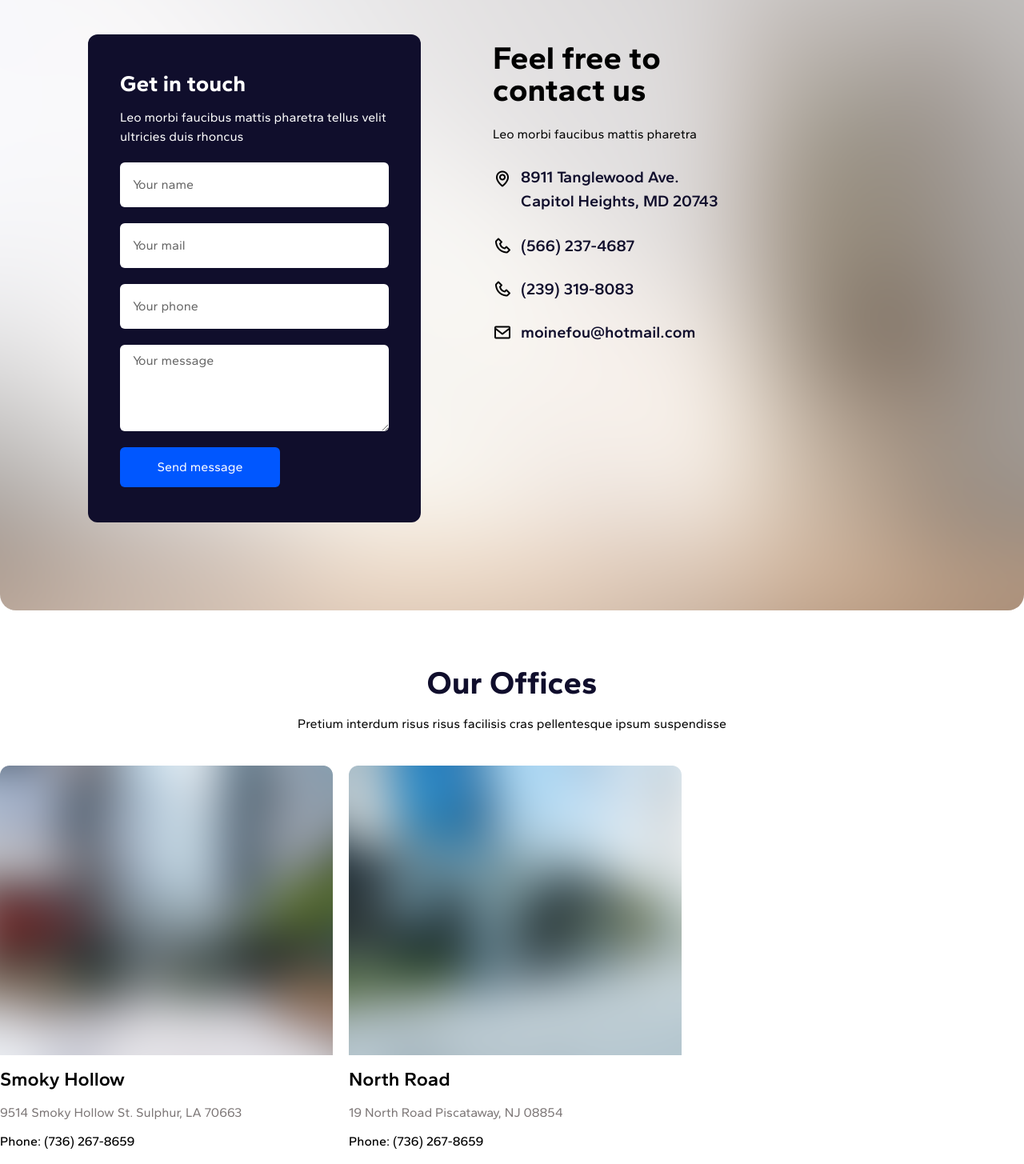
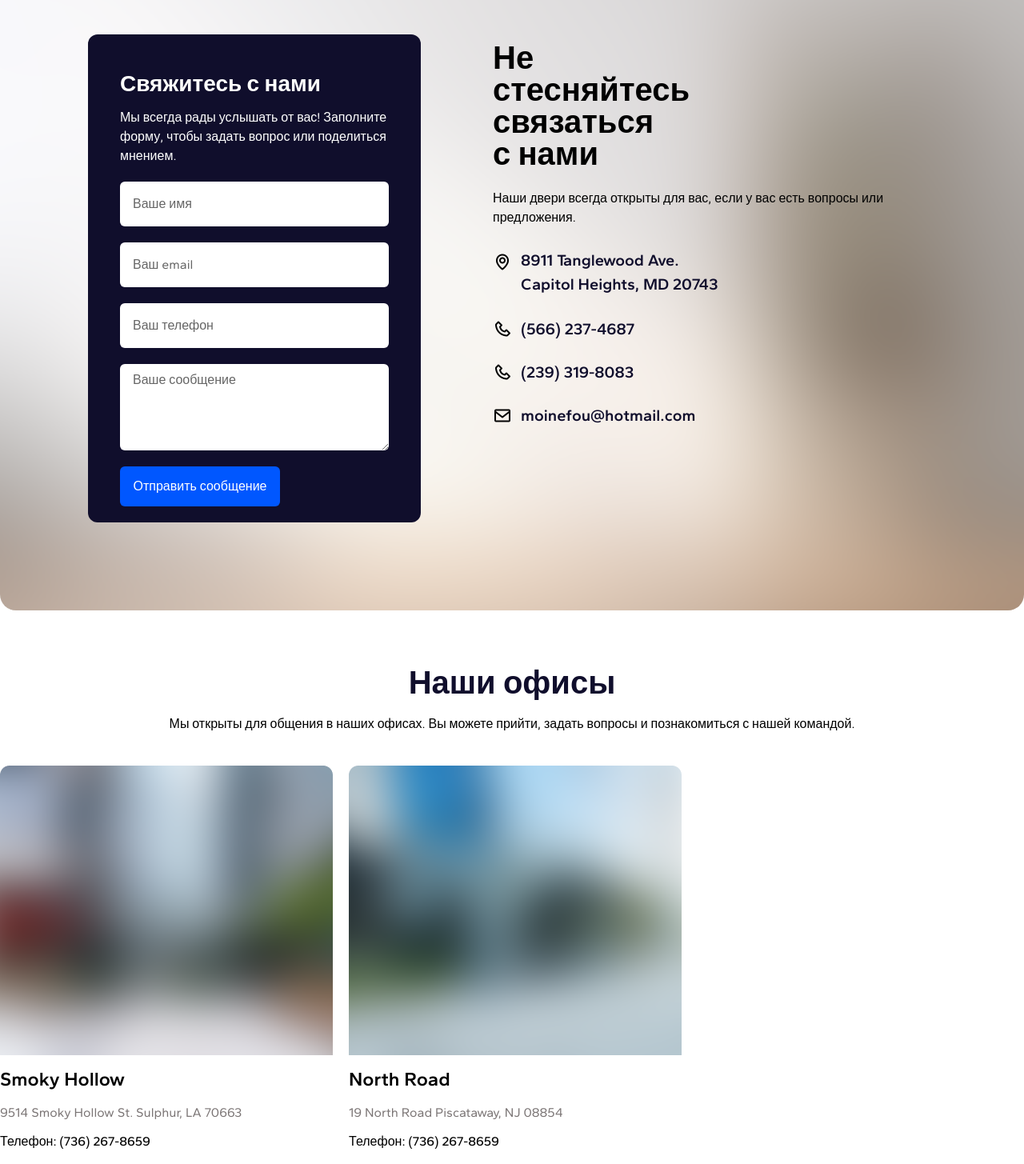
Before and after one commit to avazjanovsardorbek01/IMORAT, a Next.js app: page /contact in a window 1280 px wide. Shown: the part 180-1635 px from the top of the page at 80% size. Built offline with nearby package versions, Linux system fonts and the light colour scheme; some icons are missing.

Commit message:
Update-Contact

```diff
--- a/app/contact/page.jsx
+++ b/app/contact/page.jsx
@@ -23,11 +23,13 @@ export default function Home() {
         <div id="section-1-2" className="h-[830px] sm:h-max">
           <div className="flex sm:flex-col items-start sm:gap-[35px] sm:p-[20px] gap-[90px] p-[110px]">
             <div className="registration sm:w-[350px] sm:h-[570px] w-[416px] h-[610px] bg-[#100E2C] rounded-[12px] sm:p-[] text-[#fff] p-[40px]">
-              <h2 className="text-[28px] font-[700] pb-[10px]">Get in touch</h2>
+              <h2 className="text-[28px] font-[700] pb-[10px]">
+                Свяжитесь с нами
+              </h2>
 
               <p className="pb-[20px]">
-                Leo morbi faucibus mattis pharetra tellus velit ultricies duis
-                rhoncus
+                Мы всегда рады услышать от вас! Заполните форму, чтобы задать
+                вопрос или поделиться мнением.
               </p>
 
               <form
@@ -39,7 +41,7 @@ export default function Home() {
                   type="text"
                   id=""
                   name="name"
-                  placeholder="Your name"
+                  placeholder="Ваше имя"
                   className="p-[16px] bg-white rounded-[6px] sm:w-[280px] sm:p-[12px] w-[336px] outline-none text-[#666]"
                 />
 
@@ -47,7 +49,7 @@ export default function Home() {
                   type="email"
                   id=""
                   name="mail"
-                  placeholder="Your mail"
+                  placeholder="Ваш email"
                   className="p-[16px] bg-white rounded-[6px] sm:w-[280px] sm:p-[12px] w-[336px] outline-none text-[#666]"
                 />
 
@@ -55,14 +57,14 @@ export default function Home() {
                   type="number"
                   id=""
                   name="phone"
-                  placeholder="Your phone"
+                  placeholder="Ваш телефон"
                   className="p-[16px] bg-white rounded-[6px] sm:w-[280px] sm:p-[12px] w-[336px] outline-none text-[#666]"
                 />
 
                 <textarea
                   id="id"
                   name="name"
-                  placeholder="Your message"
+                  placeholder="Ваше сообщение"
                   className="py-[8px] px-[16px] rounded-[6px] sm:w-[280px] sm:p-[12px] w-[336px] h-[108px] outline-none text-[#666]"
                 />
 
@@ -70,17 +72,20 @@ export default function Home() {
                   type="submit"
                   className="w-[200px] sm:w-[180px] sm:h-[40px] h-[50px] bg-[#0057FF] active:bg-[#0057FF] transition-all duration-200 hover:bg-[#0055ffd5] rounded-[6px]"
                 >
-                  Send message
+                  Отправить сообщение
                 </button>
               </form>
             </div>
 
             <div className="text pt-[8.5px] flex flex-col gap-[24px]">
               <h2 className="text-[40px] sm:text-[25px] sm:w-[350px] font-[700] w-[210px] leading-[40px]">
-                Feel free to contact us
+                Не стесняйтесь связаться с нами
               </h2>
 
-              <p className="pb-[8px]">Leo morbi faucibus mattis pharetra </p>
+              <p className="pb-[8px]">
+                Наши двери всегда открыты для вас, если у вас есть вопросы или
+                предложения.
+              </p>
 
               <div className="flex items-start gap-[11px]">
                 <i className="bx bx-map sm:text-[16px] text-[24px]"></i>
@@ -119,12 +124,12 @@ export default function Home() {
       <section id="section-2" className="py-[60px] sm:py-[30px] sm:px-[20px]">
         <div className="container">
           <h2 className="text-center text-[#100E2C] sm:text-[30px] text-[40px] font-[700] pb-[10px]">
-            Our Offices
+            Наши офисы
           </h2>
 
           <p className="pb-[40px] sm:pb-[20px] text-center">
-            Pretium interdum risus risus facilisis cras pellentesque ipsum
-            suspendisse{" "}
+            Мы открыты для общения в наших офисах. Вы можете прийти, задать
+            вопросы и познакомиться с нашей командой.
           </p>
 
           <div className="flex items-center gap-[20px] flex-wrap">
@@ -140,7 +145,7 @@ export default function Home() {
               </p>
 
               <h2 className="text-[16px] font-[500] pb-[12px]">
-                Phone: (736) 267-8659
+                Телефон: (736) 267-8659
               </h2>
               <h2 className="text-[16px] font-[500] pb-[12px]">
                 Email: rsmartin@gmail.com
@@ -159,7 +164,7 @@ export default function Home() {
               </p>
 
               <h2 className="text-[16px] font-[500] pb-[12px]">
-                Phone: (736) 267-8659
+                Телефон: (736) 267-8659
               </h2>
               <h2 className="text-[16px] font-[500] pb-[12px]">
                 Email: rsmartin@gmail.com
@@ -178,7 +183,7 @@ export default function Home() {
               </p>
 
               <h2 className="text-[16px] font-[500] pb-[12px]">
-                Phone: (736) 267-8659
+                Телефон: (736) 267-8659
               </h2>
               <h2 className="text-[16px] font-[500] pb-[12px]">
                 Email: rsmartin@gmail.com
```
